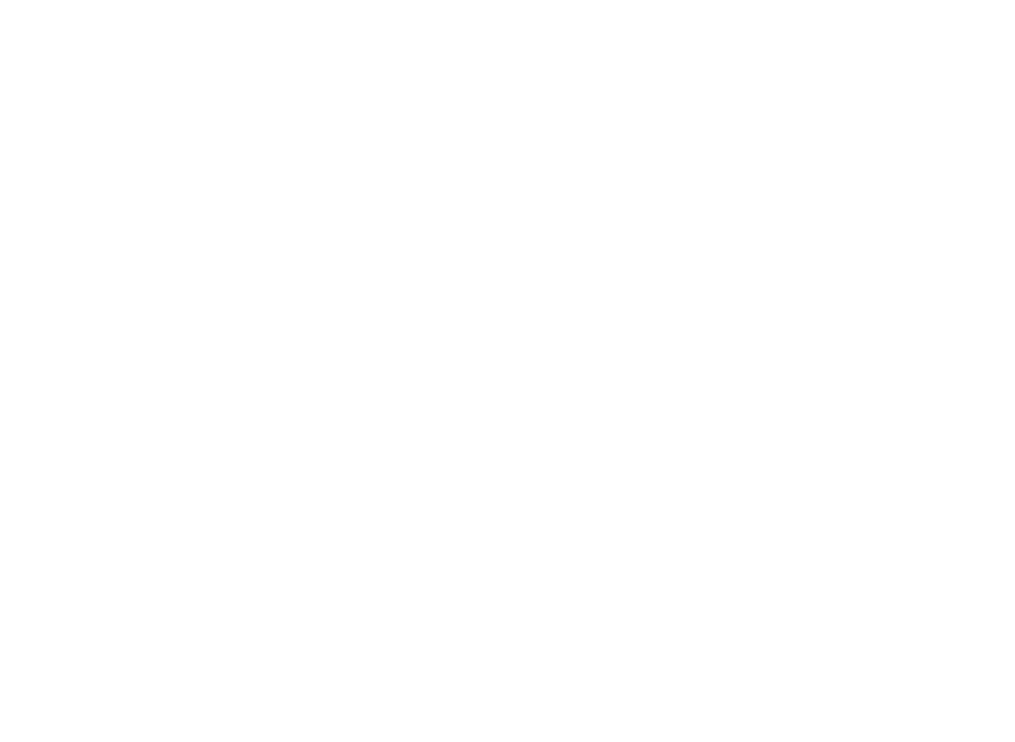
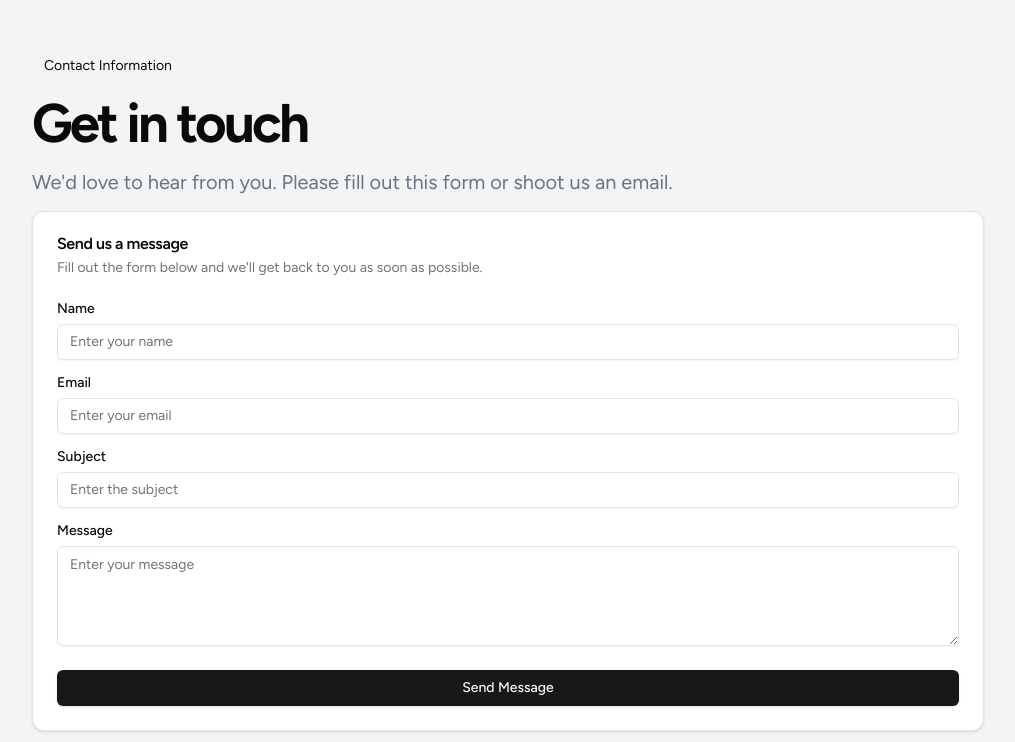
Before and after one commit to manasgedam/reflect, a Next.js app: page /landing in a window 1280 px wide. Shown: the part 2055-2797 px from the top of the page, without its empty margins (132-1147 px from the left). Before the commit the page ends 1921 px from the top, so only its background shows below. Built offline with nearby package versions, Linux system fonts and the light colour scheme.

Commit message:
Updates: Contact Page

```diff
--- a/package.json
+++ b/package.json
@@ -11,6 +11,7 @@
   "dependencies": {
     "@next/font": "^14.2.9",
     "@radix-ui/react-icons": "^1.3.0",
+    "@radix-ui/react-label": "^2.1.0",
     "@radix-ui/react-slot": "^1.1.0",
     "class-variance-authority": "^0.7.0",
     "clsx": "^2.1.1",
--- /dev/null
+++ b/src/app/components/Contact.tsx
@@ -0,0 +1,61 @@
+import { Button } from "@/components/ui/button"
+import { Card, CardContent, CardDescription, CardFooter, CardHeader, CardTitle } from "@/components/ui/card"
+import { Input } from "@/components/ui/input"
+import { Label } from "@/components/ui/label"
+import { Textarea } from "@/components/ui/textarea"
+
+export default function Contact() {
+    return (
+        <>
+            <section className="min-h-screen w-full my-12 md:my-24 lg:my-32 flex flex-col justify-center items-center bg-gray-100">
+                <div className="container px-4 md:px-6 w-full max-w-[1000px]">
+                    <div className="">
+                        <div className="space-y-4">
+                            <div className="inline-block rounded-lg bg-gray-100 px-3 py-1 text-sm">
+                                Contact Information
+                            </div>
+                            <h2 className="lg:leading-tighter text-3xl font-bold tracking-tighter sm:text-4xl md:text-5xl xl:text-[3.4rem] 2xl:text-[3.75rem]">
+                                Get in touch
+                            </h2>
+                            <p className="max-w-[800px] text-gray-500 md:text-xl/relaxed lg:text-base/relaxed xl:text-xl/relaxed dark:text-gray-400">
+                                We'd love to hear from you. Please fill out this form or shoot us an email.
+                            </p>
+                        </div>
+                        <Card className="mt-3">
+                            <CardHeader>
+                                <CardTitle>Send us a message</CardTitle>
+                                <CardDescription>Fill out the form below and we'll get back to you as soon as possible.</CardDescription>
+                            </CardHeader>
+                            <CardContent>
+                                <form>
+                                    <div className="grid gap-4">
+                                        <div className="grid gap-2">
+                                            <Label htmlFor="name">Name</Label>
+                                            <Input id="name" placeholder="Enter your name" />
+                                        </div>
+                                        <div className="grid gap-2">
+                                            <Label htmlFor="email">Email</Label>
+                                            <Input id="email" placeholder="Enter your email" type="email" />
+                                        </div>
+                                        <div className="grid gap-2">
+                                            <Label htmlFor="subject">Subject</Label>
+                                            <Input id="subject" placeholder="Enter the subject" />
+                                        </div>
+                                        <div className="grid gap-2">
+                                            <Label htmlFor="message">Message</Label>
+                                            <Textarea className="min-h-[100px]" id="message" placeholder="Enter your message" />
+                                        </div>
+                                    </div>
+                                </form>
+                            </CardContent>
+                            <CardFooter>
+                                <Button className="w-full">Send Message</Button>
+                            </CardFooter>
+                        </Card>
+                    </div>
+                </div>
+            </section>
+
+        </>
+    )
+}
--- a/src/app/components/Features.tsx
+++ b/src/app/components/Features.tsx
@@ -5,9 +5,9 @@ export default function Features() {
     return (
         <>
         <div className="w-full md:p-14 lg:p-20 flex justify-center">
-            <h1 className='font-bold text-4xl'>Our Top Features</h1>
+            <h1 className='font-bold text-5xl'>Our Top Features</h1>
         </div>
-            <section className="w-full flex justify-center">
+            <section className="w-full flex justify-center mt-10 lg:mt-0">
                 <div className="container px-4 md:px-6">
                     <div className="grid gap-10 sm:grid-cols-2 lg:grid-cols-3">
                         <Card>
--- a/src/app/components/Navbar.tsx
+++ b/src/app/components/Navbar.tsx
@@ -4,13 +4,13 @@ import {Button} from "@/components/ui/button"
 
 export default function Navbar() {
   return (
-    <nav className="border-b flex justify-center py-[0.5] px-2">
+    <nav className="border-b flex justify-center sm:py-0 px-2">
       <div className="container flex items-center justify-between py-1">
         <Link href="/">
           <Image
             src="/images/logo.png"
-            width={70}
-            height={70}
+            width={60}
+            height={60}
             alt="logo"
           />
         </Link>
--- a/src/app/components/Video.tsx
+++ b/src/app/components/Video.tsx
@@ -1,6 +1,6 @@
 export default function FeatureVideoSection() {
   return (
-      <div className="container px-4 md:px-6 max-w-full">
+      <div className="container px-4 md:px-6 max-w-full mb-20 lg:mb-0">
         <div className="mx-auto max-w-6xl mt-8">
           <div className="relative aspect-video overflow-hidden rounded-xl shadow-lg">
           <video
--- a/src/app/landing/page.tsx
+++ b/src/app/landing/page.tsx
@@ -3,6 +3,7 @@ import Navbar from '@/app/components/Navbar'
 import Hero from "@/app/components/Hero"
 import Video from "@/app/components/Video"
 import Features from "@/app/components/Features"
+import Contact from "@/app/components/Contact"
 export default function page() {
   return (
     <div>
@@ -10,6 +11,7 @@ export default function page() {
       <Hero />
       <Video />
       <Features/>
+      <Contact />
     </div>
   )
 }
--- /dev/null
+++ b/src/components/ui/input.tsx
@@ -0,0 +1,25 @@
+import * as React from "react"
+
+import { cn } from "@/lib/utils"
+
+export interface InputProps
+  extends React.InputHTMLAttributes<HTMLInputElement> {}
+
+const Input = React.forwardRef<HTMLInputElement, InputProps>(
+  ({ className, type, ...props }, ref) => {
+    return (
+      <input
+        type={type}
+        className={cn(
+          "flex h-9 w-full rounded-md border border-input bg-transparent px-3 py-1 text-sm shadow-sm transition-colors file:border-0 file:bg-transparent file:text-sm file:font-medium placeholder:text-muted-foreground focus-visible:outline-none focus-visible:ring-1 focus-visible:ring-ring disabled:cursor-not-allowed disabled:opacity-50",
+          className
+        )}
+        ref={ref}
+        {...props}
+      />
+    )
+  }
+)
+Input.displayName = "Input"
+
+export { Input }
--- /dev/null
+++ b/src/components/ui/label.tsx
@@ -0,0 +1,26 @@
+"use client"
+
+import * as React from "react"
+import * as LabelPrimitive from "@radix-ui/react-label"
+import { cva, type VariantProps } from "class-variance-authority"
+
+import { cn } from "@/lib/utils"
+
+const labelVariants = cva(
+  "text-sm font-medium leading-none peer-disabled:cursor-not-allowed peer-disabled:opacity-70"
+)
+
+const Label = React.forwardRef<
+  React.ElementRef<typeof LabelPrimitive.Root>,
+  React.ComponentPropsWithoutRef<typeof LabelPrimitive.Root> &
+    VariantProps<typeof labelVariants>
+>(({ className, ...props }, ref) => (
+  <LabelPrimitive.Root
+    ref={ref}
+    className={cn(labelVariants(), className)}
+    {...props}
+  />
+))
+Label.displayName = LabelPrimitive.Root.displayName
+
+export { Label }
--- /dev/null
+++ b/src/components/ui/textarea.tsx
@@ -0,0 +1,24 @@
+import * as React from "react"
+
+import { cn } from "@/lib/utils"
+
+export interface TextareaProps
+  extends React.TextareaHTMLAttributes<HTMLTextAreaElement> {}
+
+const Textarea = React.forwardRef<HTMLTextAreaElement, TextareaProps>(
+  ({ className, ...props }, ref) => {
+    return (
+      <textarea
+        className={cn(
+          "flex min-h-[60px] w-full rounded-md border border-input bg-transparent px-3 py-2 text-sm shadow-sm placeholder:text-muted-foreground focus-visible:outline-none focus-visible:ring-1 focus-visible:ring-ring disabled:cursor-not-allowed disabled:opacity-50",
+          className
+        )}
+        ref={ref}
+        {...props}
+      />
+    )
+  }
+)
+Textarea.displayName = "Textarea"
+
+export { Textarea }
```
Also changed, not shown: 1 other file (tests, documents, lock files or other folders).
